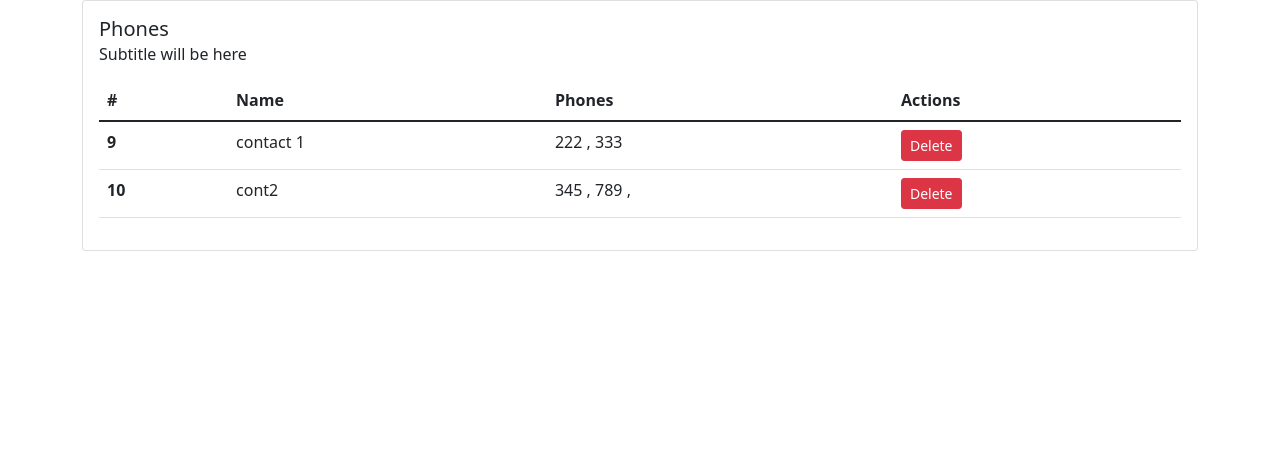
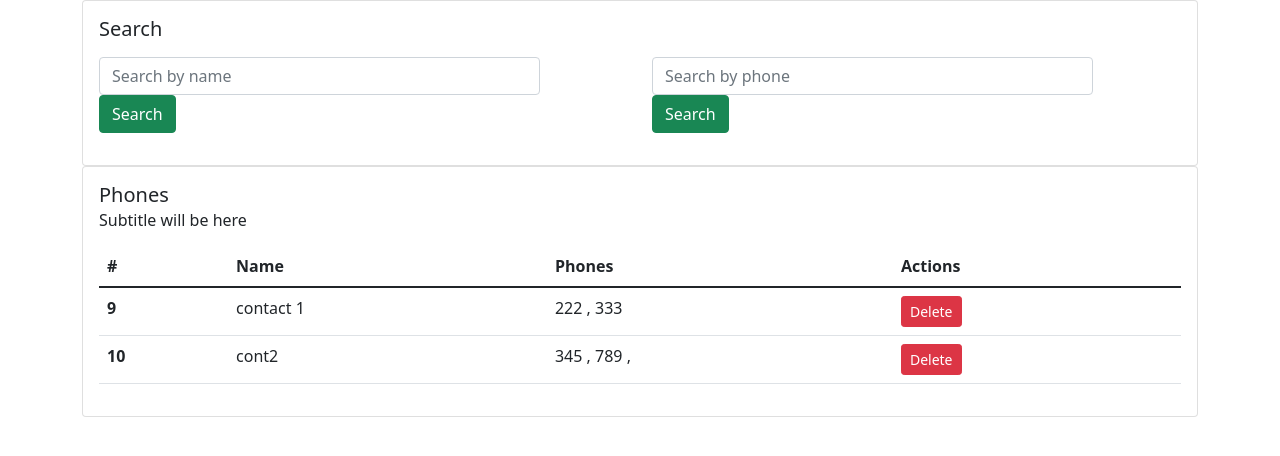
Before and after one commit to olga009-k/Addressbook, a Django app: page / in a window 1280 px wide. Shown: the part 56-512 px from the top of the page. Run offline with Django 3.2, Linux system fonts and the light colour scheme; data comes from the database, SQL or seed files in the repository; some libraries are stand-ins or nearby versions.

Commit message:
third commit

```diff
--- a/src/phonebook/templates/phonebook/home.html
+++ b/src/phonebook/templates/phonebook/home.html
@@ -30,6 +30,41 @@
           </ul>
         </div>
       </nav>
+      <div class="card">
+        <div class="card-body">
+          <h5 class="card-title">Search</h5>
+          <p class="card-text">
+            <div class="row">
+              <div class="col-6">
+                <form action="" method="get">
+                  <div class="form-group form-row">
+                    <div class="col-10">
+                      <input type="text" class="form-control" name="query" placeholder="Search by name">
+                      <input type="hidden" name="search_by" value="name">
+                    </div>
+                    <div class="col-2">
+                      <button type="submit" class="btn btn-success">Search</button>
+                    </div>
+                  </div>
+                </form>
+              </div>
+              <div class="col-6">
+                <form action="" method="get">
+                  <div class="form-group form-row">
+                    <div class="col-10">
+                      <input type="text" class="form-control" name="query" placeholder="Search by phone">
+                      <input type="hidden" name="search_by" value="phone">
+                    </div>
+                    <div class="col-2">
+                      <button type="submit" class="btn btn-success">Search</button>
+                    </div>
+                  </div>
+                </form>
+              </div>
+            </div>
+          </p>
+        </div>
+      </div>
       <div class="card">
         <div class="card-body">
           <h5 class="card-title">Phones</h5>
```
